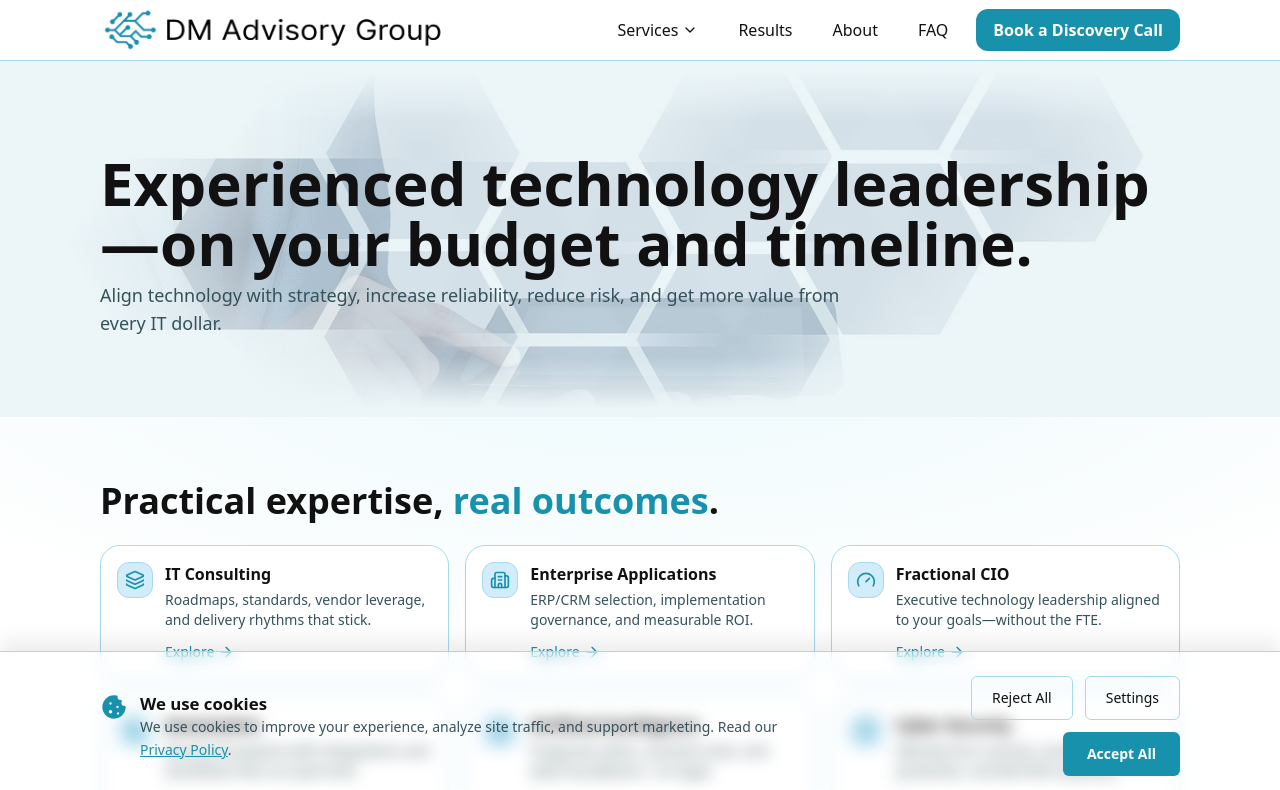
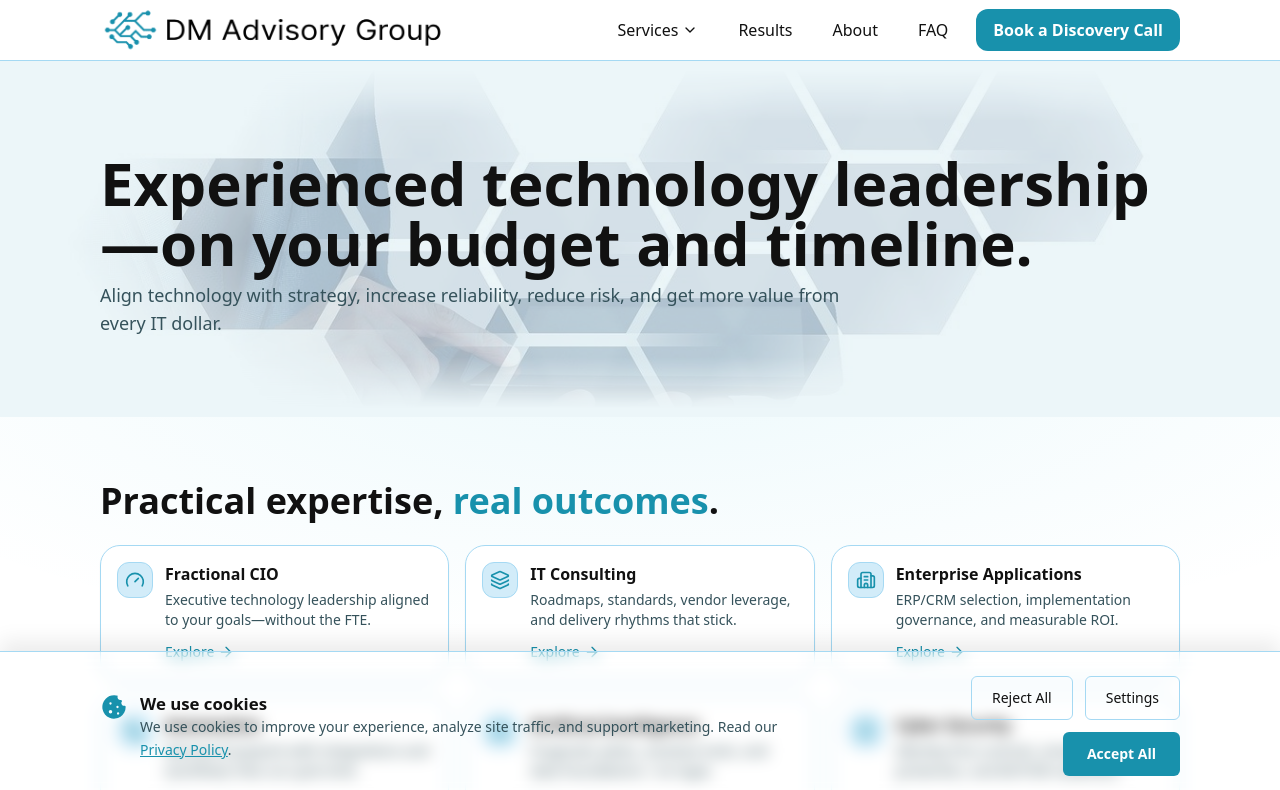
Before and after one commit to dmullenix-web/dm-advisory-group, a Next.js app: page / in a window 1280 px wide. Shown: the top 790 px of the page. Built offline with nearby package versions, Linux system fonts and the light colour scheme; no server answers.

Commit message:
reorder main page

```diff
--- a/app/page.tsx
+++ b/app/page.tsx
@@ -67,6 +67,12 @@ export default function Page() {
 
           <div className="grid sm:grid-cols-2 lg:grid-cols-3 gap-4">
             <SpotCard
+              href="/services/fractional-cio"
+              icon={<Gauge className="w-5 h-5 text-[color:var(--brand)]" />}
+              title="Fractional CIO"
+              blurb="Executive technology leadership aligned to your goals—without the FTE."
+            />
+            <SpotCard
               href="/services/it-consulting"
               icon={<Layers className="w-5 h-5 text-[color:var(--brand)]" />}
               title="IT Consulting"
@@ -77,12 +83,6 @@ export default function Page() {
               icon={<Building2 className="w-5 h-5 text-[color:var(--brand)]" />}
               title="Enterprise Applications"
               blurb="ERP/CRM selection, implementation governance, and measurable ROI."
-            />
-            <SpotCard
-              href="/services/fractional-cio"
-              icon={<Gauge className="w-5 h-5 text-[color:var(--brand)]" />}
-              title="Fractional CIO"
-              blurb="Executive technology leadership aligned to your goals—without the FTE."
             />
             <SpotCard
               href="/services/automation"
```
Also changed, not shown: public/ hero-meeting.jpeg (deleted), public/ hero-meeting.jpg (deleted).
